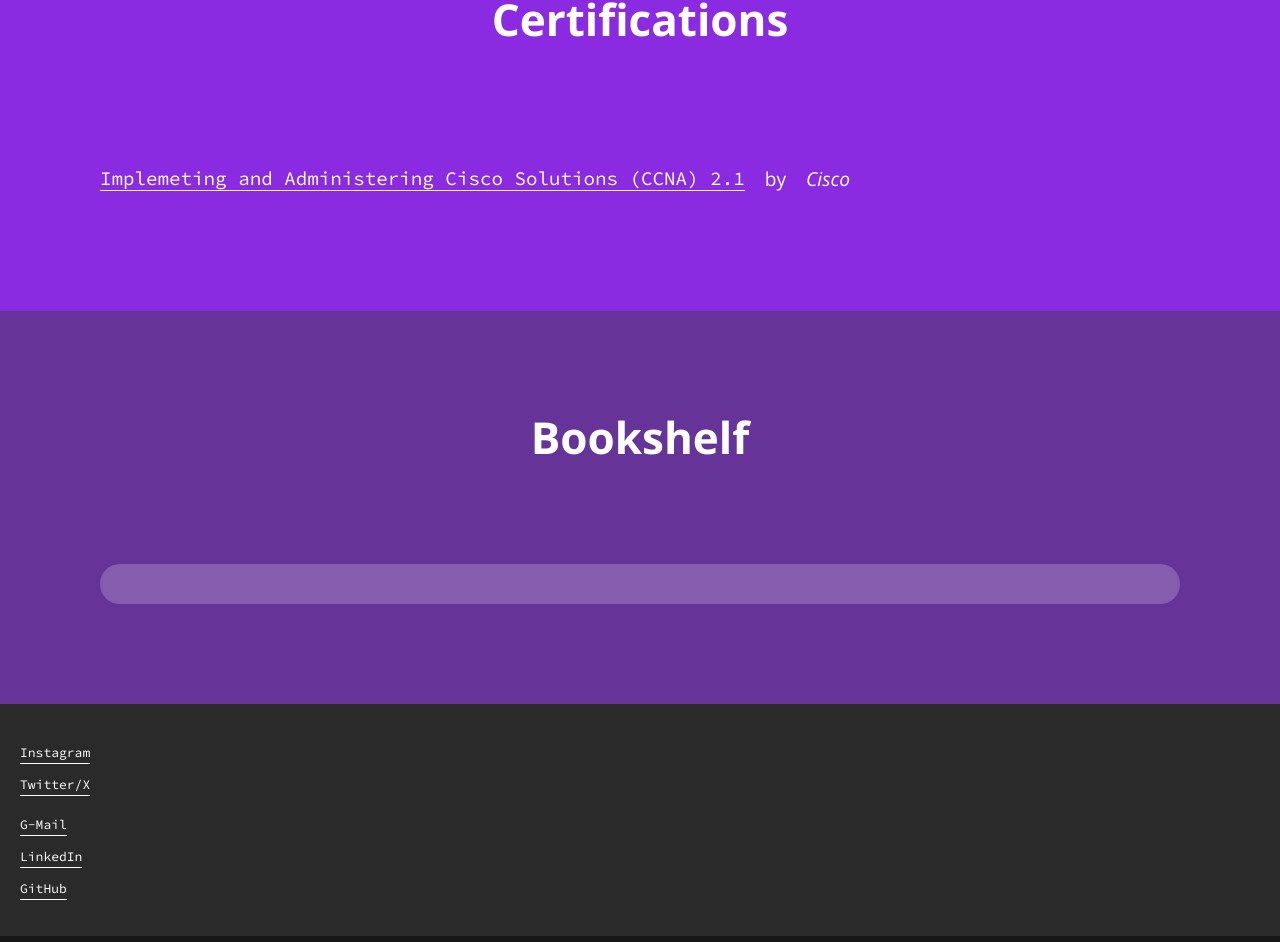
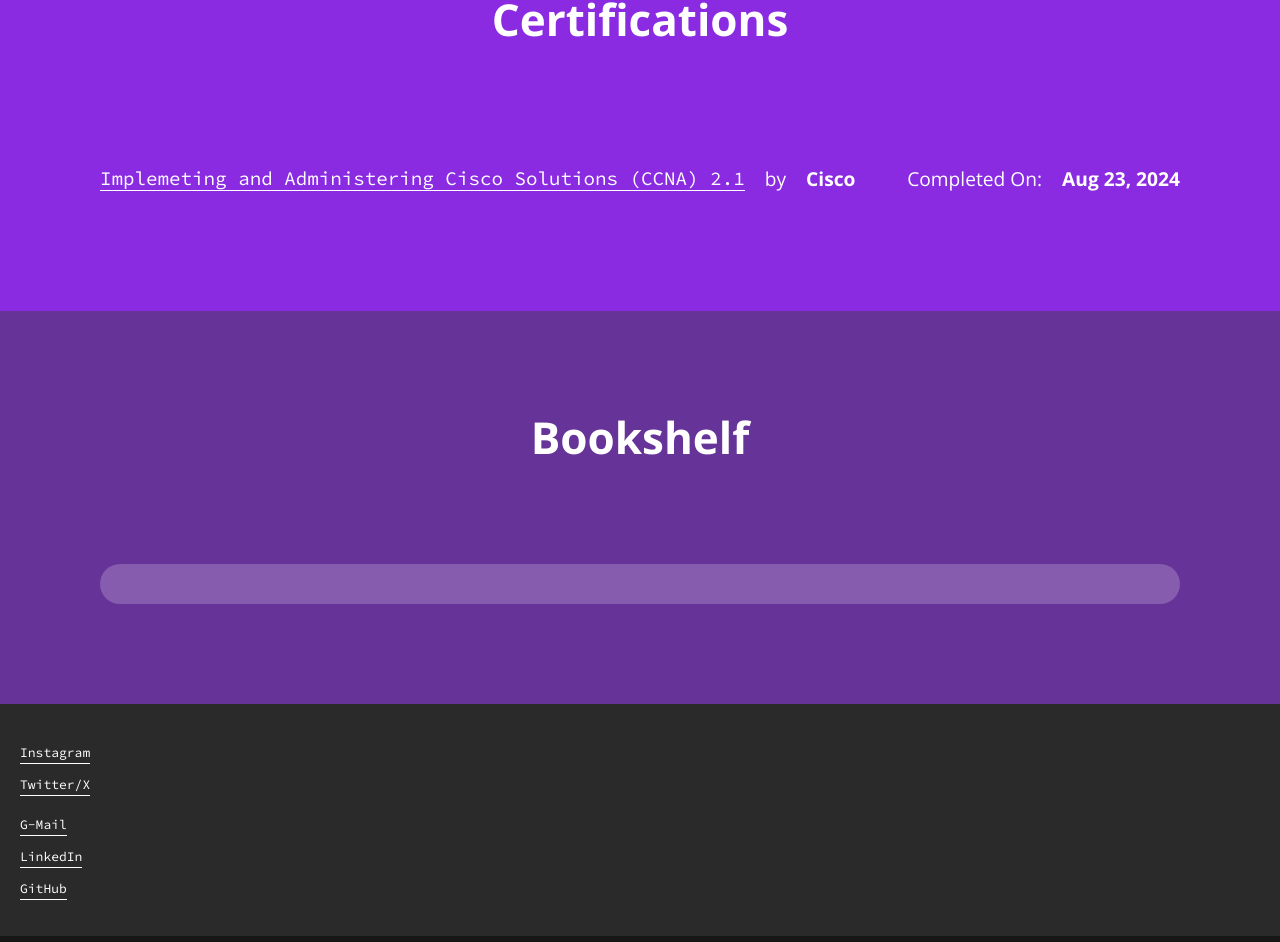
Before and after one commit to pandayed/Portfolio, a React (Create React App) app: page / in a window 1280 px wide. Shown: the part 2994-3936 px from the top of the page. Built offline with nearby package versions, Linux system fonts and the light colour scheme; no server answers; a web font is replaced by a local one.

Commit message:
Style updated.

```diff
--- a/src/Certifications/CertificationsPage.css
+++ b/src/Certifications/CertificationsPage.css
@@ -11,15 +11,30 @@
     border-bottom: 0.5px solid white;
 }
 
-.Certificate{
+.CertificateMainContent{
     gap: 20px;
     color: white;
-    font-size: 1.2rem;
     display: flex;
     align-items: center;
 }
 
+.Certificate{
+    font-size: 1.2rem;
+    align-items: center;
+    display: flex;
+    justify-content: space-between;
+}
+
 .CertificateSource{
-    font-style: italic;
-    /* font-weight: bold; */
+    /* font-style: italic; */
+    font-weight: bold;
 }
+
+.CompletionData{
+    display: flex;
+    gap: 20px;
+}
+
+.CompletionDate{
+    font-weight: bold;
+}
--- a/src/Certifications/CertificationsPage.js
+++ b/src/Certifications/CertificationsPage.js
@@ -1,5 +1,6 @@
 import React from "react";
 import './CertificationsPage.css';
+import { getFormattedDate } from "../Utils";
 
 const certificates = [
     // {
@@ -20,11 +21,18 @@
 const certificateDisplay = (certificate) => {
     return (
             <div className="Certificate">
+                <div className="CertificateMainContent">
                 <a href={certificate.url} target="_blank" className="CertificateTitle">
                     {certificate.title}
                 </a>
                 <p>by</p>
                 <p className="CertificateSource">{certificate.source}</p>
+                </div>
+
+                <div className="CompletionData">
+                    <p>Completed On:</p>
+                    <p className="CompletionDate">{getFormattedDate(certificate.completionDate)}</p>
+                </div>
             </div>
 
     );
```
